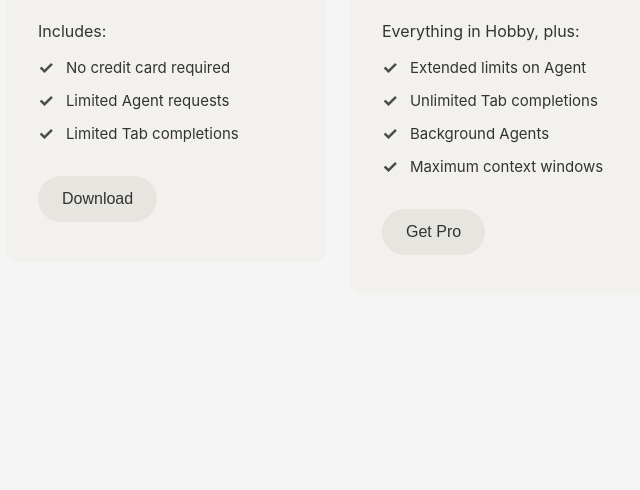
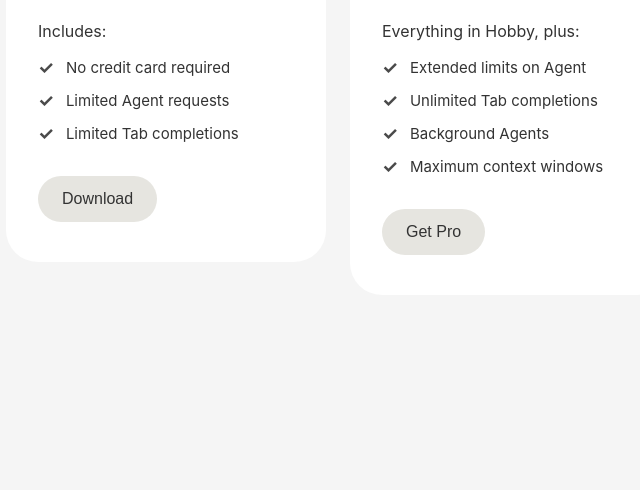
Before and after one commit to uxzamora/Cool-Coding-Project, a plain HTML site: page index.html in a window 1280 px wide. Shown: the part 310-800 px from the top of the page, without its empty margins (302-942 px from the left). Drawn offline with Linux system fonts and the light colour scheme.

Commit message:
card style changes
Changes done to card background color and border radius

```diff
--- a/styles.css
+++ b/styles.css
@@ -24,8 +24,8 @@ body {
 }
 
 .card {
-    background-color: #f2f1ed;
-    border-radius: 12px;
+    background-color: #ffffff;
+    border-radius: 32px;
     padding: 40px 32px;
     width: 320px;
     flex-shrink: 0;
```
